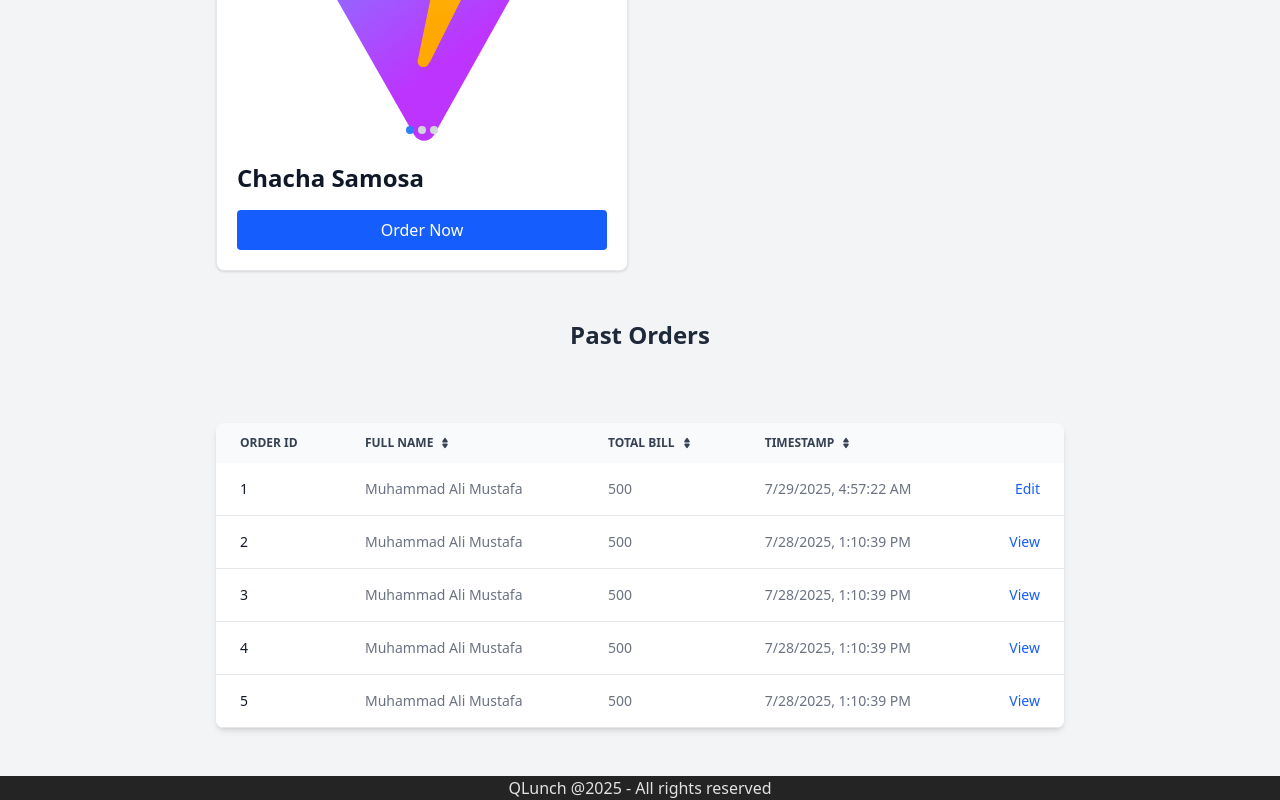
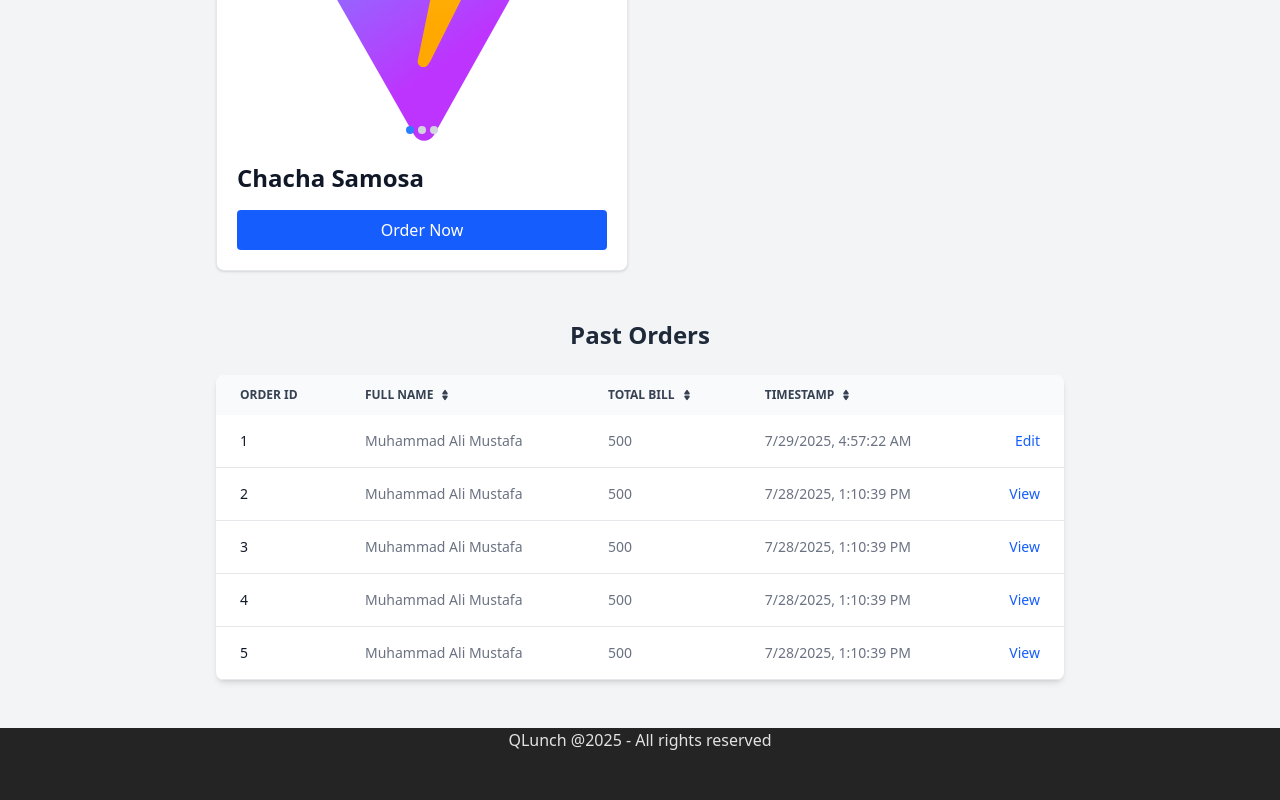
Before and after one commit to ali-mustafa-qbatch/qbatch-lunch-order-platform, a React (Vite) app in the folder frontend/: page / in a window 1280 px wide. Shown: the part 1364-2164 px from the top of the page. After the commit the page ends 2116 px from the top, so only its background shows below. Built offline with nearby package versions, Linux system fonts and the light colour scheme.

Commit message:
Remove top padding from PastOrders Component

```diff
--- a/frontend/src/components/PastOrders.jsx
+++ b/frontend/src/components/PastOrders.jsx
@@ -94,7 +94,7 @@ function PastOrders() {
     }
 
     return (
-    <section className="py-12 px-6 max-w-4xl mx-auto" id="past-orders">
+    <section className="pb-12 px-6 max-w-4xl mx-auto" id="past-orders">
         <div className="relative overflow-x-auto shadow-md sm:rounded-lg">
             <table className="w-full text-sm text-left rtl:text-right text-gray-500 dark:text-gray-400">
                 <thead className="text-xs text-gray-700 uppercase bg-gray-50 dark:bg-gray-700 dark:text-gray-400">
```
